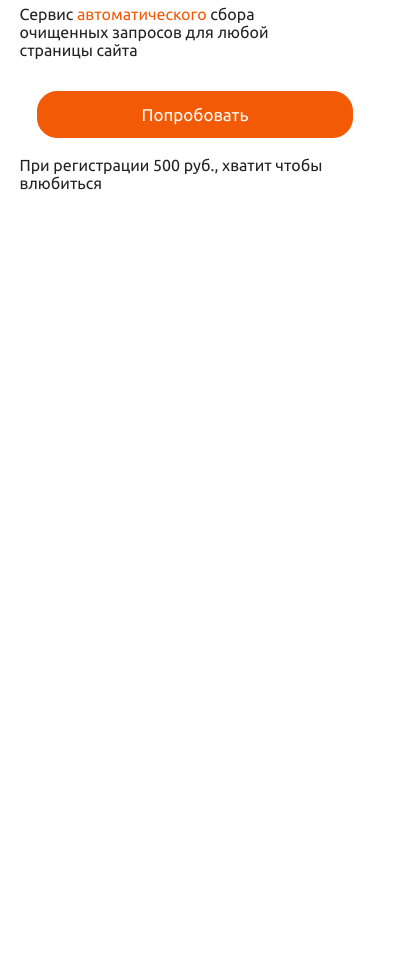
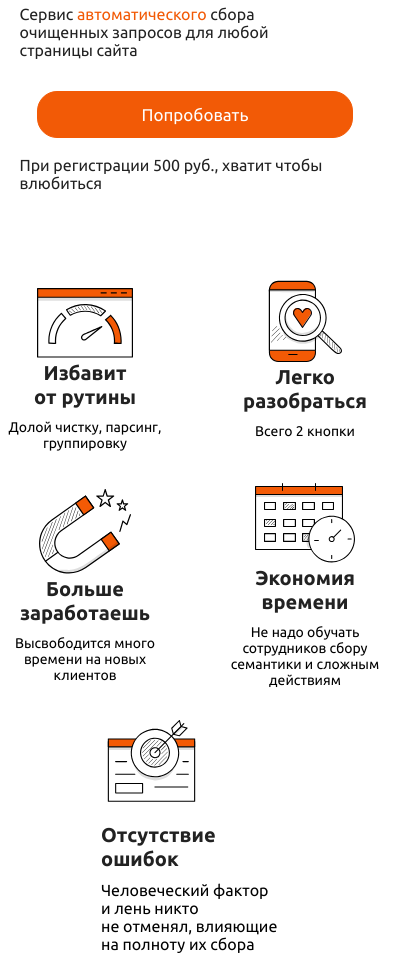
Before and after one commit to maxsadbek/team_working, a website: page index.html in a window 390 px wide. Shown: the part 544-1513 px from the top of the page, 415 px wide, since content can reach past the window. Before the commit the page ends 844 px from the top, so only its background shows below. Drawn offline with nearby package versions, Linux system fonts and the light colour scheme.

Commit message:
men card qisimni qib buldim

```diff
--- a/index.html
+++ b/index.html
@@ -56,6 +56,39 @@
             </div>
             <img src="./img/png/hore-img.png" alt="">
         </section>
+        <!-- card section -->
+        <section class="card_parent container">
+            <div class="card_box">
+                <div class="card">
+                    <img src="./img/svg/Group 19.svg" alt="">
+                    <h2>Избавит от рутины</h2>
+                    <p>Долой чистку, парсинг, группировку</p>
+                </div>
+                <div class="card lcard_top">
+                    <img src="./img/svg/Group 21.svg" alt="">
+                    <h2>Легко разобраться</h2>
+                    <p>Всего 2 кнопки</p>
+                </div>
+            </div>
+            <div class="card_box">
+                <div class="card">
+                    <img src="./img/svg/Group 20.svg" alt="">
+                    <h2>Больше заработаешь</h2>
+                    <p>Высвободится много времени на новых
+                        клиентов</p>
+                </div>
+                <div class="card">
+                    <img src="./img/svg/Group 30.svg" alt="">
+                    <h2>Экономия времени</h2>
+                    <p>Не надо обучать сотрудников сбору семантики и сложным действиям</p>
+                </div>
+            </div>
+            <div class="card">
+                <img src="./img/svg/Frame 8.svg" alt="">
+                <h2>Отсутствие ошибок</h2>
+                <p>Человеческий фактор и лень никто не отменял, влияющие на полноту их сбора</p>
+            </div>
+        </section>
     </main>
 </body>
 
--- /dev/null
+++ b/scss/card/_card.scss
@@ -0,0 +1,68 @@
+@use'../variables' as*;
+
+.card_parent {
+    margin-top: $rem3;
+    display: flex;
+    align-items: center;
+    justify-content: space-between;
+
+    .card_box {
+        display: flex;
+        align-items: center;
+        justify-content: space-between;
+        gap: 4rem;
+    }
+
+    .card {
+        width: 220px;
+        padding: $rem1;
+        transition: all 0.5s ease;
+
+        h2 {
+            color: #222;
+            margin-bottom: $rem05;
+        }
+    }
+            .lcard_top{
+            margin-top: -35px;
+        }
+}
+
+@media screen and (max-width:600px) {
+
+
+    .card_parent {
+        margin-top: $rem3;
+        display: flex;
+        align-items: center;
+        flex-direction: column;
+        width: 90%;
+
+        .card_box {
+            display: flex;
+            align-items: center;
+            justify-content: space-between;
+            gap: 0rem;
+            text-align: center;
+
+            p{
+                font-size: 14px;
+            }
+        }
+
+        .card {
+            width: 220px;
+            padding: $rem1;
+            transition: all 0.5s ease;
+
+            h2 {
+                color: #222;
+                font-size: 20px;
+                margin-bottom: 10px;
+            }
+        }
+        .lcard_top{
+            margin-top: -20px;
+        }
+    }
+}
--- a/scss/style.scss
+++ b/scss/style.scss
@@ -2,3 +2,4 @@
 @use'./normal';
 @use'./variables';
 @use'./semena/semena';
+@use'./card/card';
```
Also changed, not shown: img/png/Frame 5.png (deleted), img/svg/Group 21.svg (added), img/svg/Group 30.svg (added), style/style.css, 1 other file.
